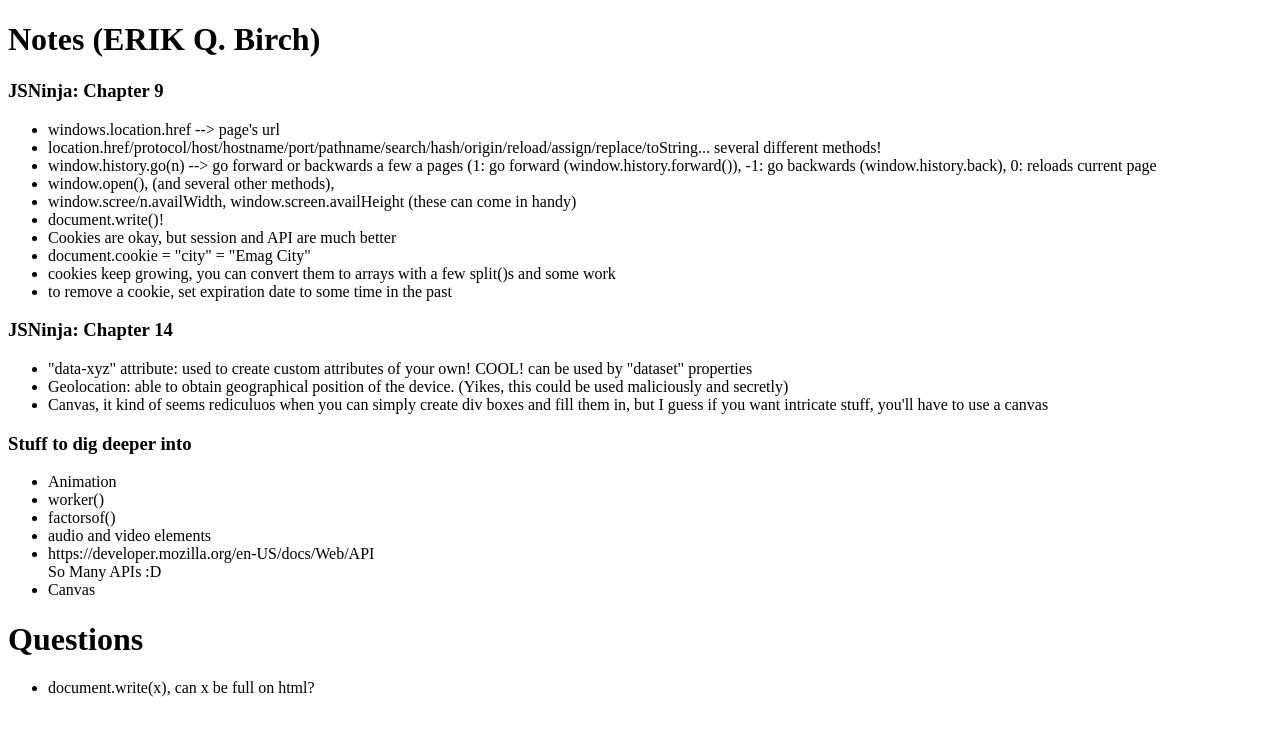
After one commit to erikqb3/WDD330_ErikQBirch_portfolio, a PHP site: page /Notes/Week9/W9_notes.html in a window 1280 px wide. The commit adds this page. Shown: the top 736 px of the page. Run offline with PHP 8.4, Linux system fonts and the light colour scheme.

Commit message:
Adding Week 9 notes

```diff
--- a/Notes/Week8/Pokedex.css
+++ b/Notes/Week8/Pokedex.css
@@ -1,8 +1,10 @@
 div#pagNav_holder {
-  width: auto;
+  width: 90%;
+  margin: 1rem auto;
+  margin-left: 5%;
   text-align: center;
   display: inline-flex;
-  margin: 0 6.5%;
+  overflow-x: auto;
   /* justify-items: center; */
 }
 
--- a/Notes/Week8/Pokedex.html
+++ b/Notes/Week8/Pokedex.html
@@ -6,10 +6,10 @@
   <meta name="viewport" content="width=device-width, initial-scale=1.0">
   <link rel="stylesheet" href="Pokedex.css">
   <script src="PokemonAPI.js" defer></script>
-  <title>Document</title>
+  <title>Simple Pokedex</title>
 </head>
 <body>
-  <img src="loadingGif.gif" alt="Loading. Please Wait!">
+  <!-- <img src="loadingGif.gif" alt="Loading. Please Wait!"> -->
   <main>
     <div id="pokedexList"></div>
     <!-- <button type="button" id="details-button">Details</button> -->
--- /dev/null
+++ b/Notes/Week9/W9_notes.html
@@ -0,0 +1,48 @@
+<!DOCTYPE html>
+<html lang="en">
+<head>
+  <meta charset="UTF-8">
+  <meta http-equiv="X-UA-Compatible" content="IE=edge">
+  <meta name="viewport" content="width=device-width, initial-scale=1.0">
+  <script src="W9_notes.js"></script>
+  <title>Week4_notes</title>
+</head>
+    <h1>Notes (ERIK Q. Birch)</h1>
+    <h3>JSNinja: Chapter 9</h3>
+    <ul>
+      <li>windows.location.href --> page's url</li>
+      <li>location.href/protocol/host/hostname/port/pathname/search/hash/origin/reload/assign/replace/toString... several different methods!</li>
+      <li>window.history.go(n) --> go forward or backwards a few a pages (1: go forward (window.history.forward()), -1: go backwards (window.history.back), 0: reloads current page</li>
+      <li>window.open(), (and several other methods), </li>
+      <li>window.scree/n.availWidth, window.screen.availHeight (these can come in handy)</li>
+      <li>document.write()!</li>
+      <li>Cookies are okay, but session and API are much better</li>
+      <li>document.cookie = "city" = "Emag City"</li>
+      <li>cookies keep growing, you can convert them to arrays with a few split()s and some work</li>
+      <li>to remove a cookie, set expiration date to some time in the past</li>
+    </ul>
+    <h3>JSNinja: Chapter 14</h3>
+    <ul>
+      <li>"data-xyz" attribute: used to create custom attributes of your own! COOL! can be used by "dataset" properties</li>
+      <li>Geolocation: able to obtain geographical position of the device. (Yikes, this could be used maliciously and secretly)</li>
+      <li>Canvas, it kind of seems rediculuos when you can simply create div boxes and fill them in, but I guess if you want intricate stuff, you'll have to use a canvas</li>
+    </ul>
+    <h3>Stuff to dig deeper into</h3>
+    <ul>
+     <li>Animation</li>
+     <li>worker()</li>
+     <li>factorsof()</li>
+     <li>audio and video elements</li>
+     <li>https://developer.mozilla.org/en-US/docs/Web/API
+       <br>So Many APIs :D
+     </li>
+     <li>Canvas</li>
+    </ul>
+    <h1>Questions</h1>
+    <ul>
+      <li>document.write(x), can x be full on html?</li>
+    </ul>
+<body>
+
+</body>
+</html>
--- a/js/main.js
+++ b/js/main.js
@@ -23,6 +23,9 @@ function prepStuff() {
     },
     {label: "Week8 notes",
     url: "Notes/Week8/W8_notes.html"
+    },
+    {label: "Week9 notes",
+    url: "Notes/Week9/W9_notes.html"
     },
     {label: "TestRun",
   url:"https://myheroacademia.fandom.com/wiki/List_of_Characters"}
```
Also changed, not shown: Notes/Week9/W9_notes.js (added).
